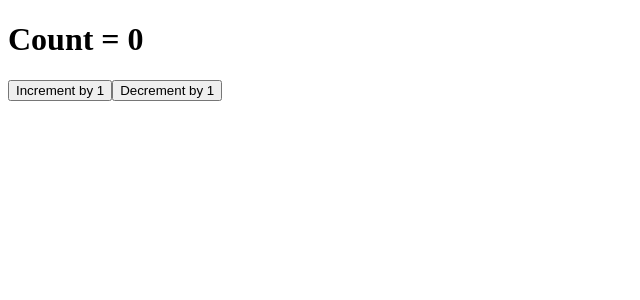
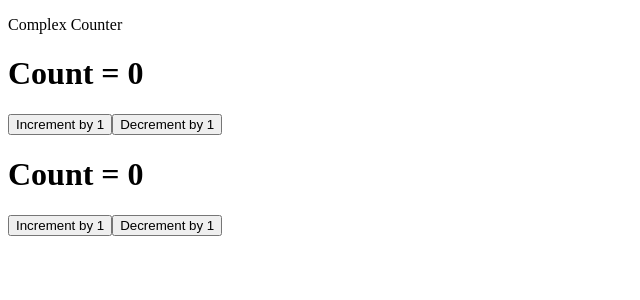
Before and after one commit to Ashik-2000/React, a React (Vite) app in the folder ForHookTutorial/: page / in a window 1280 px wide. Shown: the top 300 px of the page, without its empty margins (0-640 px from the left). Built offline with nearby package versions, Linux system fonts and the light colour scheme.

Commit message:
Complex  counter

```diff
--- a/ForHookTutorial/src/useReduce/ComplexCounter.jsx
+++ b/ForHookTutorial/src/useReduce/ComplexCounter.jsx
@@ -1,12 +1,22 @@
-import { useReducer } from "react";
+import { act, useReducer } from "react";
 
-const initialValue = 0;
+// state and actions are objects.
+// As the state and actions are objects, now we can handle multiple states under one obeject.
+
+const initialValue = {
+    counter: 0,
+    counter2: 0,
+};
 const reducer = (state, action) => {
-    switch (action) {
+    switch (action.type) {
         case "increment":
-            return state + 1;
+            return { ...state, counter: state.counter + action.value };
         case "decrement":
-            return state - 1;
+            return { ...state, counter: state.counter - action.value };
+        case "increment2":
+            return { ...state, counter2: state.counter2 + action.value };
+        case "decrement2":
+            return { ...state, counter2: state.counter2 - action.value };
         default:
             return state;
     }
@@ -16,13 +26,37 @@ export default function Counter() {
     const [count, dispatch] = useReducer(reducer, initialValue);
     return (
         <>
-            <h1>Count = {count}</h1>
-            <button type="button" onClick={() => dispatch("increment")}>
-                Increment by 1
-            </button>
-            <button type="button" onClick={() => dispatch("decrement")}>
-                Decrement by 1
-            </button>
+            <p>Complex Counter</p>
+            <div>
+                <h1>Count = {count.counter}</h1>
+                <button
+                    type="button"
+                    onClick={() => dispatch({ type: "increment", value: 1 })}
+                >
+                    Increment by 1
+                </button>
+                <button
+                    type="button"
+                    onClick={() => dispatch({ type: "decrement", value: 1 })}
+                >
+                    Decrement by 1
+                </button>
+            </div>
+            <div>
+                <h1>Count = {count.counter2}</h1>
+                <button
+                    type="button"
+                    onClick={() => dispatch({ type: "increment2", value: 1 })}
+                >
+                    Increment by 1
+                </button>
+                <button
+                    type="button"
+                    onClick={() => dispatch({ type: "decrement2", value: 1 })}
+                >
+                    Decrement by 1
+                </button>
+            </div>
         </>
     );
 }
--- a/ForHookTutorial/src/useReduce/Counter.jsx
+++ b/ForHookTutorial/src/useReduce/Counter.jsx
@@ -1,4 +1,6 @@
 import { useReducer } from "react";
+
+// state and actions are primitive values.
 
 const initialValue = 0;
 const reducer = (state, action) => {
```
